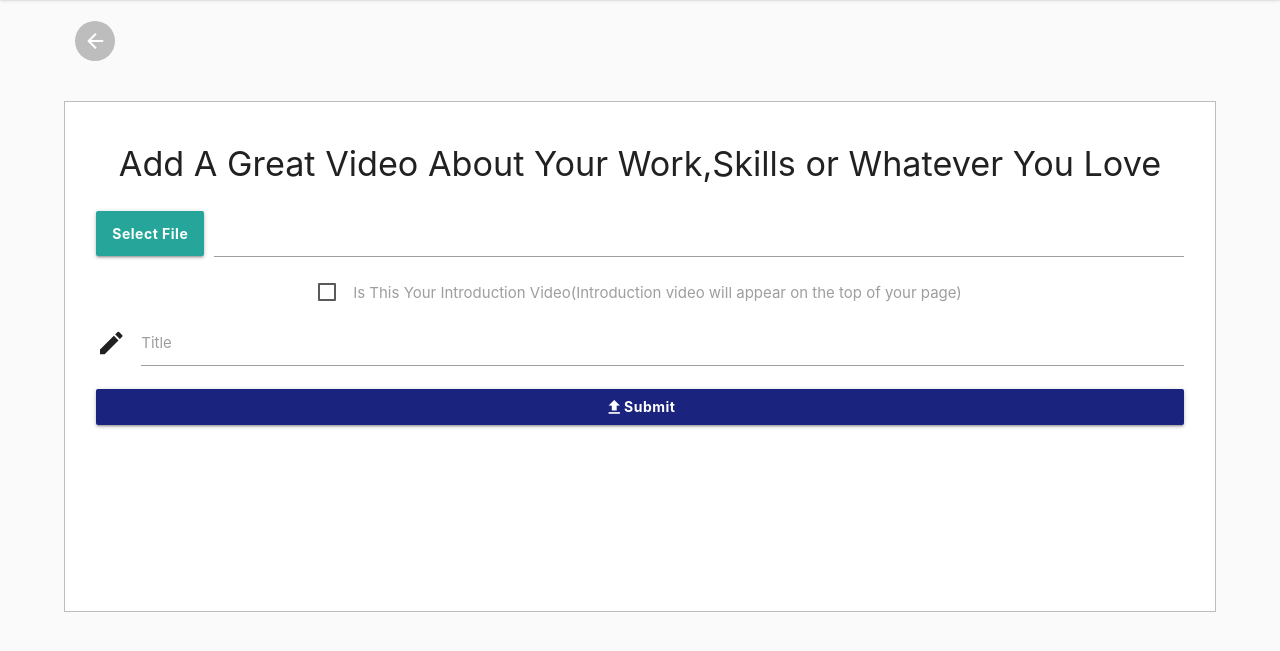
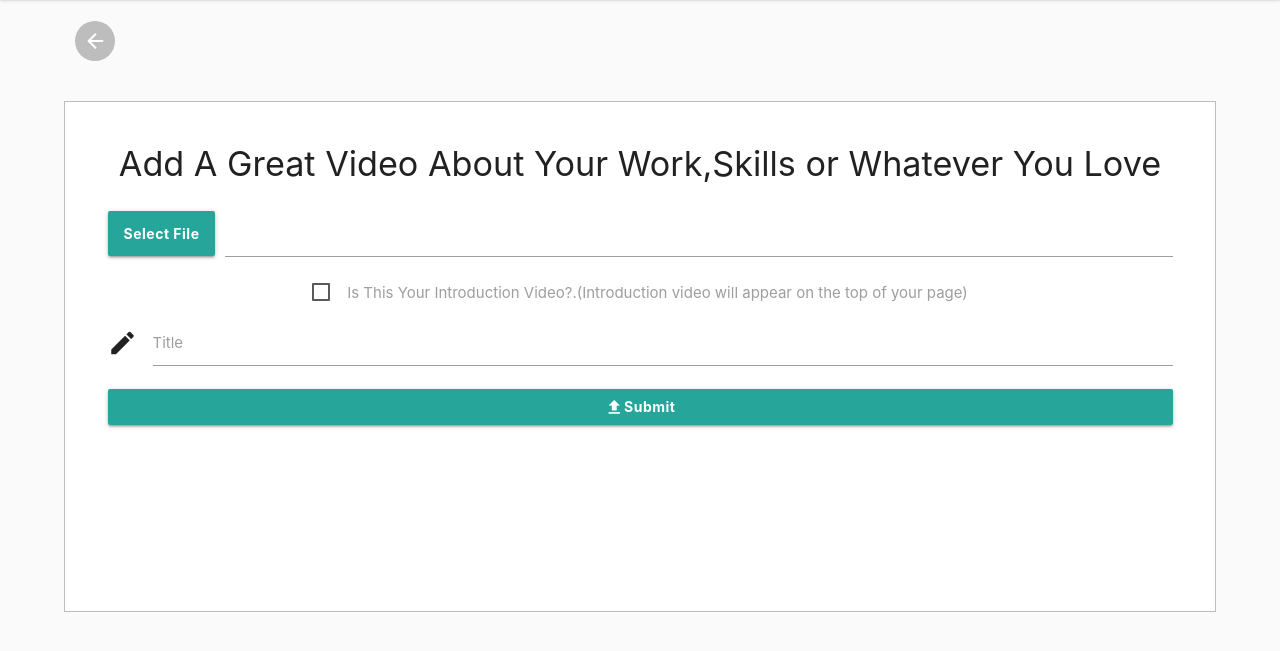
Before and after one commit to DeepakSingh9/taloscope-new, a Django app: page /uploadskills/ in a window 1280 px wide. Shown: the part 52-703 px from the top of the page. Run offline with Django 3.2, Linux system fonts and the light colour scheme; some libraries are stand-ins or nearby versions.

Commit message:
'folders'

```diff
--- a/dashboard/templates/dashboard/uploadvideo.html
+++ b/dashboard/templates/dashboard/uploadvideo.html
@@ -7,6 +7,7 @@
         </div>
 <div class="row gen-form center-align" style="">
       <div class="col s12"><h4>Add A Great Video About Your Work,Skills or Whatever You Love</h4></div>
+    <div class="col s12">
           <form class="col s12 video-form center-align" method="post" enctype="multipart/form-data" id="video-form">
               {% csrf_token %}
     <div class="file-field input-field">
@@ -20,7 +21,7 @@
     </div>
               <label>
         <input type="checkbox" {% if post.introduction %} checked="checked" {% endif %} name="introduction" id="" value="on"/>
-        <span>Is This Your Introduction Video(Introduction video will appear on the top of your page)</span>
+        <span>Is This Your Introduction Video?.(Introduction video will appear on the top of your page)</span>
 
       </label>
 
@@ -32,7 +33,7 @@
     </div>
                 <div class="row">
         <div class="col s12 center-align ">
-            <button style="width:100%;" type="submit" class="waves-effect waves-light btn indigo darken-4"><i class="material-icons center">file_upload</i>Submit</button>
+            <button style="width:100%;" type="submit" class="waves-effect waves-light btn"><i class="material-icons center">file_upload</i>Submit</button>
         </div>
     </div>
             <div class="loader col s12 center-align" id="loader">
@@ -52,6 +53,7 @@
                 <p>Uploading will take few moments depending upon your internet speed and size of the video..Hang on!! You will be redirected to your awesome profile once it is done :)</p>
                 </div>
           </form>
+        </div>
       </div>
 </div>
 <script>
```
